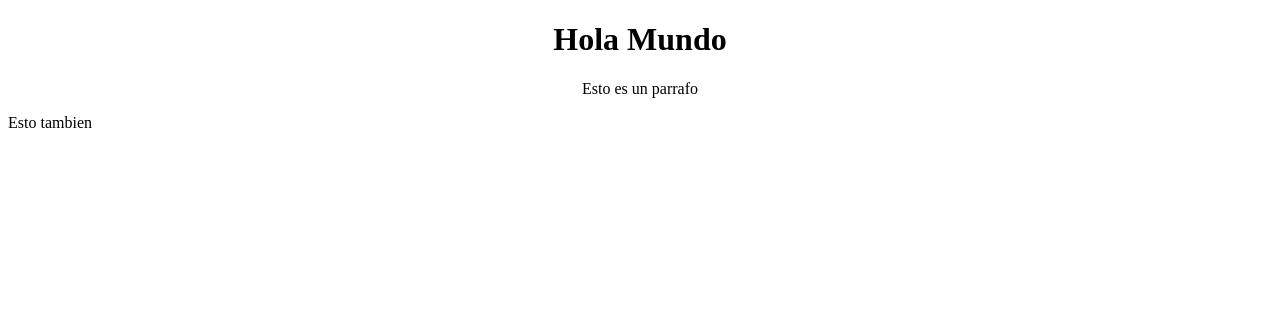
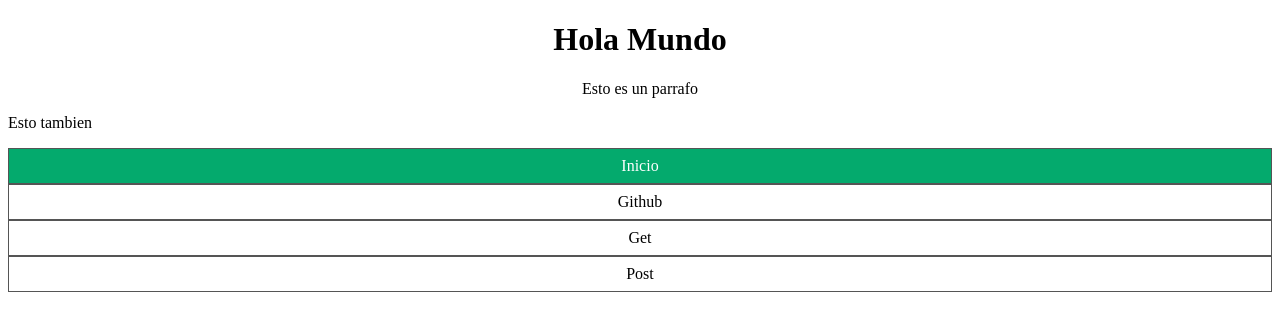
Before and after one commit to Pablo-Gallego/Prueba-HLC, a PHP site: the page made by index.php in a window 1280 px wide. Shown: the top 331 px of the page. Run offline with PHP 8.4, Linux system fonts and the light colour scheme.

Commit message:
get y post

```diff
--- a/index.php
+++ b/index.php
@@ -4,8 +4,36 @@
     <meta charset="UTF-8">
     <meta http-equiv="X-UA-Compatible" content="IE=edge">
     <meta name="viewport" content="width=device-width, initial-scale=1.0">
-    <title>Document</title>
+    <title>Mi página web</title>
 </head>
+<style>
+    ul {
+        list-style-type: none;
+        margin: 0;
+        padding: 0;
+        overflow: hidden;
+        width: 100%;
+        padding-inline-start: 0px;
+    }
+    li {
+        text-align: center;
+        border: 1px solid #555;
+    }
+    li a {
+        display: block;
+        color: #000;
+        padding: 8px 10px;
+        text-decoration: none;
+    }
+    li a.active {
+        background-color: #04AA6D;
+        color: white;
+    }
+    li a:hover:not(.active) {
+        background-color: #555;
+        color: white;
+    }
+</style>
 <body>
 
     <?php
@@ -18,9 +46,16 @@
     ?>
    <?php
     error_reporting(E_ALL);
-    echo "<p><right>Esto tambien</right></p>";
+    echo "<p>Esto tambien</p>";
     ?>
+   <ul>
 
+        <li><a class="active" href="index.html" target="_blank">Inicio</a></li>
+        <li><a href="https://pablo-gallego.github.io/Prueba-HLC/" class="rss" target="_blank">Github</a></li>
+        <li><a href="Get.php" target="_blank">Get</a></li>
+        <li><a href="Post.php" target="_blank">Post</a></li>
+        <div class="vacio"></div>
+    </ul>
  <!--Para poder visualizar el archivo PHP debemos de tener activo el
  servidor y usar un navegador poner la url donde se encuentre el archivo
  EJEMPLO: localhost/PHP_Pruebas-->
```
Also changed, not shown: Get.php (added, +12 -0 lines).
